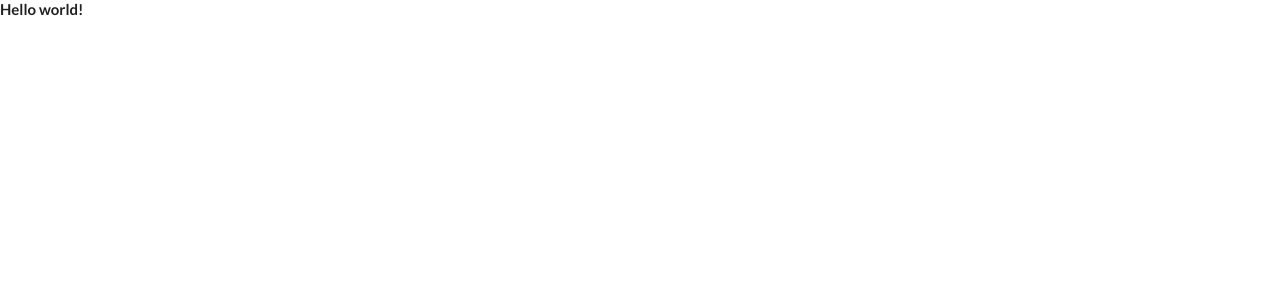
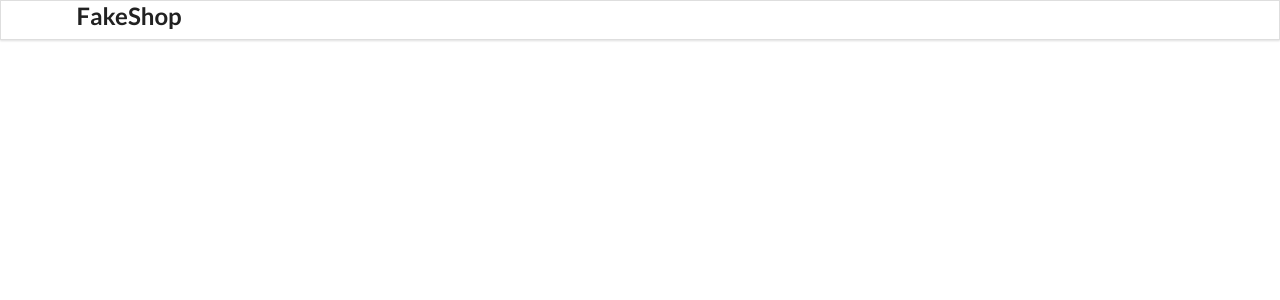
Before and after one commit to yomCode/Fashion-store-react-redux, a React (Create React App) app: page / in a window 1280 px wide. Shown: the top 300 px of the page. Built offline with nearby package versions, Linux system fonts and the light colour scheme.

Commit message:
Header component

```diff
--- a/src/App.js
+++ b/src/App.js
@@ -1,9 +1,10 @@
 import './App.css';
+import Header from './containers/Header';
 
 function App() {
   return (
     <div>
-      <h4>Hello world!</h4>
+      <Header />
     </div>
   );
 }
--- a/src/containers/Header.jsx
+++ b/src/containers/Header.jsx
@@ -0,0 +1,14 @@
+import React from "react";
+
+
+const Header = () => {
+    return(
+        <div className="ui fixed menu">
+            <div className="ui container center">
+                <h2>FakeShop</h2>
+            </div>
+        </div>
+    )
+}
+
+export default Header;
```
Also changed, not shown: src/containers/ProductDetails.js (added).
